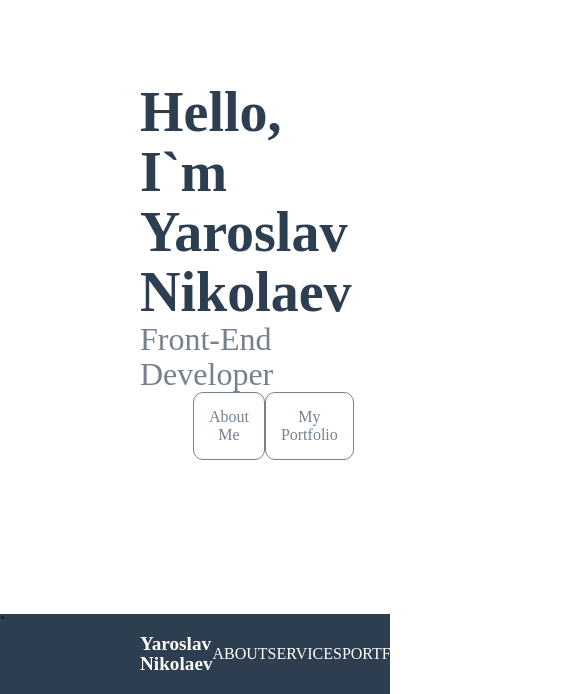
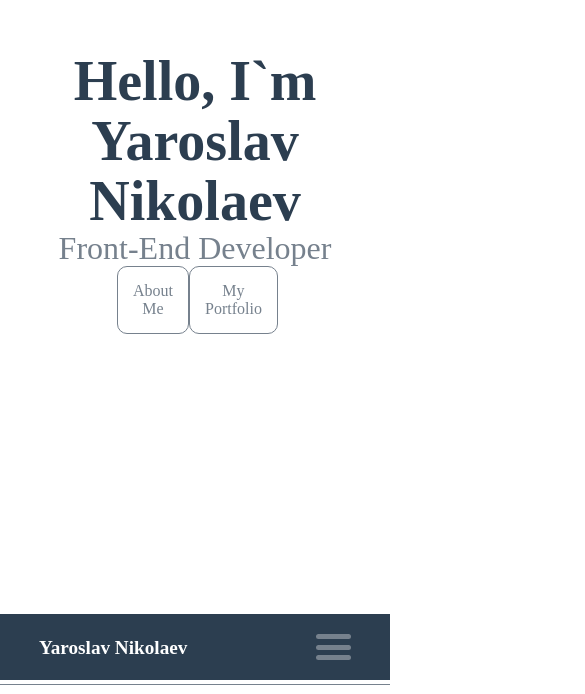
Before and after one commit to YaroslavNik/Visitka, a plain HTML site: page index.html in a window 390 px wide. Shown: the part 230-924 px from the top of the page, 585 px wide, since content can reach past the window. Drawn offline with Linux system fonts and the light colour scheme.

Commit message:
Menu adaptive

```diff
--- a/index.html
+++ b/index.html
@@ -50,11 +50,17 @@
                             <a href="" class="menu__link">Contact</a>
                         </li>
                     </nav>
+                    <div class="header-bottom__dropdown">
+                        <span></span>
+                        <span></span>
+                        <span></span>
+                    </div>
                 </div>
             </div>
 
         </header>
     </div>
+    <script src="js/main.js"></script>
 </body>
 
 </html>`
--- a/js/main.js
+++ b/js/main.js
@@ -0,0 +1,9 @@
+document.addEventListener('DOMContentLoaded', () => {
+
+    const headerDropdown = document.querySelector('.header-bottom__dropdown'),
+        headerMenu = document.querySelector('.header-bottom__navigation');
+
+    headerDropdown.addEventListener('click', () => {
+        headerMenu.classList.toggle('open');
+    });
+});
--- a/sass/main.sass
+++ b/sass/main.sass
@@ -1,4 +1,4 @@
-$paddingContainer: 20px 140px
+$paddingContainer: 20px 10%
 $lightBlue: #76818d
 $darkBlue: #2c3e50
 $white: white
@@ -12,6 +12,7 @@ body
     width: 100%
     padding: $paddingContainer
 h1
+    text-align: center
     color: $darkBlue
     font-size: 3.5em
     line-height: 60px
@@ -41,7 +42,7 @@ h1
         align-items: center
         float: left
         margin: auto 0
-        height: 220px
+        min-height: 220px
         &_wrapper
             display: flex
             height: 100vh
@@ -58,21 +59,66 @@ h1
         display: flex
         justify-content: space-between
         align-items: center
+        flex-wrap: wrap
         color: $white
         &_wrapper
             background-color: $darkBlue
         &__logo
+            display: flex
             font-size: 1.2em
-            line-height: 20px
+            line-height: 25px
             font-weight: 600
         .menu
             font-size: 1em
-            line-height: 20px
+            line-height: 30px
             display: flex
             justify-content: space-between
             align-items: center
             flex-basis: 60%
-            flex-grow: 1
             text-transform: uppercase
+            &__item:not(:last-child)
+                  margin-right: 1.5em
             &__link
                 color: $white
+        &__dropdown
+            display: none
+            height: 26px
+            flex-flow: column
+            justify-content: space-between
+            span
+                width: 35px
+                height: 5px
+                background-color: $lightBlue
+                border-radius: 10px
+
+
+@media screen and (max-width: 1040px)
+    .header-bottom
+        .menu
+            transform: translateY(2em)
+            height: 0
+            order: 3
+            flex-flow: column
+            flex-basis: 100%
+            overflow: hidden
+            transition: all ease .4s
+            &__item
+                width: 100%
+                text-align: left
+                margin-right: 0 !important
+        .open
+            height: 250px
+            transition: all ease .4s
+        &_wrapper
+            position: relative
+        &_wrapper:before
+            content: ""
+            display: block
+            width: 100%
+            height: 1px
+            background-color: $lightBlue
+            position: absolute
+            top: 70px
+            left: 0
+        &__dropdown
+            display: flex
```
Also changed, not shown: css/main.css, 1 other file.
